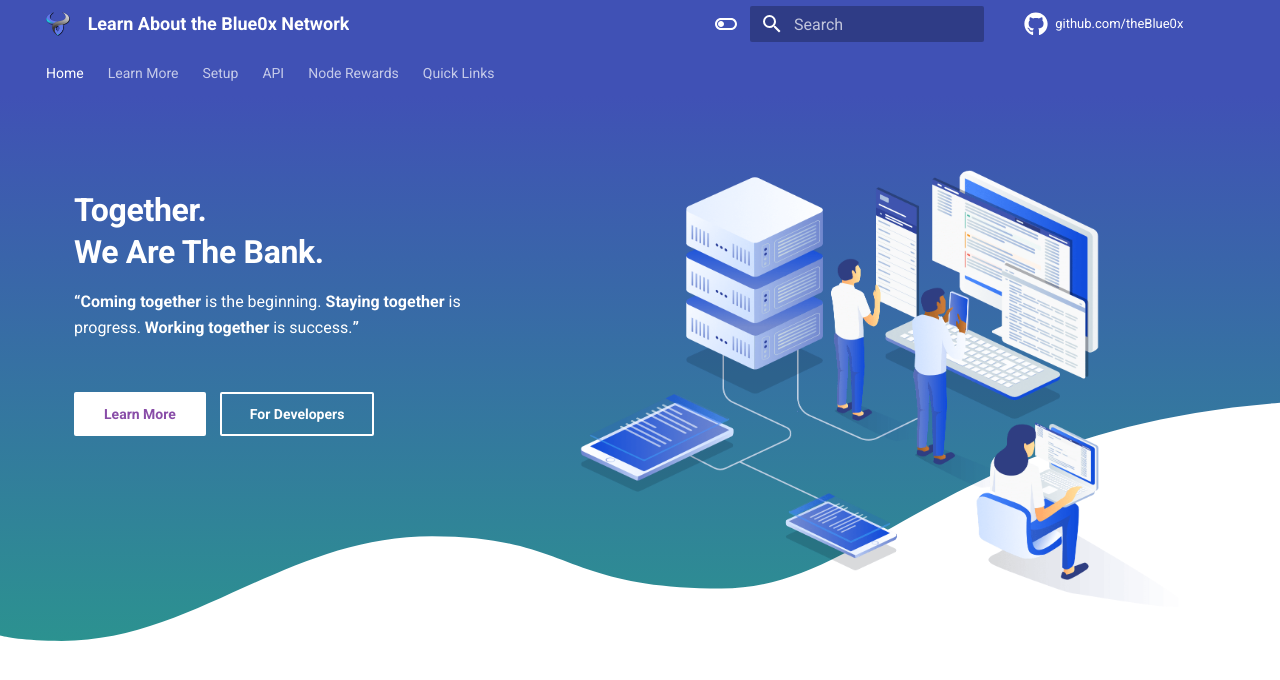
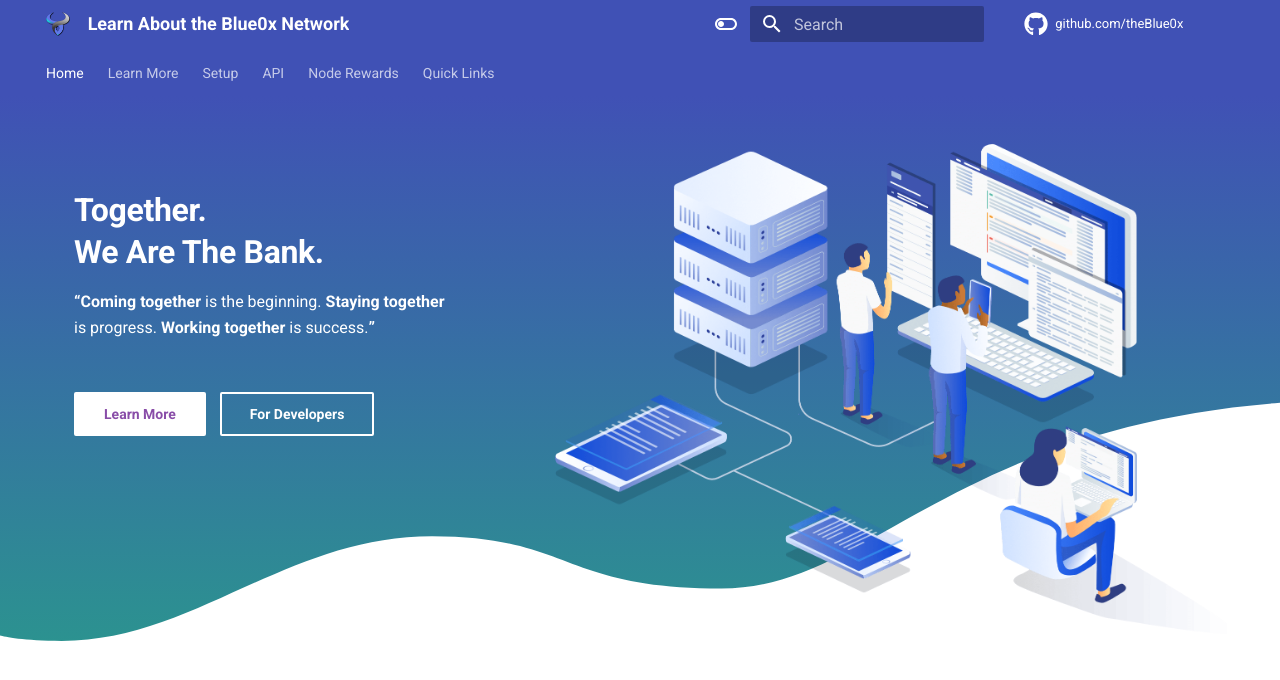
Before and after one commit to theBlue0x/docs, an MkDocs documentation site: the page built from docs/index.md, in a window 1280 px wide. Shown: the top 680 px of the page. Built offline with MkDocs 1.6.1 and Material for MkDocs 9.7.7, drawn with Linux system fonts in a browser that asks for light colours.

```diff
--- a/material/overrides/home.html
+++ b/material/overrides/home.html
@@ -11,7 +11,7 @@
         <div class="tx-hero">
             <!-- Hero image -->
             <div class="tx-hero__image">
-                <img src="img/illustration.png" width="1000" draggable="false">
+                <img src="img/illustration.png" width="1200" draggable="false">
             </div>
             <!-- Hero content -->
             <div class="tx-hero__content">
--- a/material/overrides/main-style.html
+++ b/material/overrides/main-style.html
@@ -88,7 +88,6 @@
         max-width: 100%;
         max-height: 100%;
         order: 1;
-        padding-right: 2.5rem;
     }
 
     .tx-hero .md-button {
```
